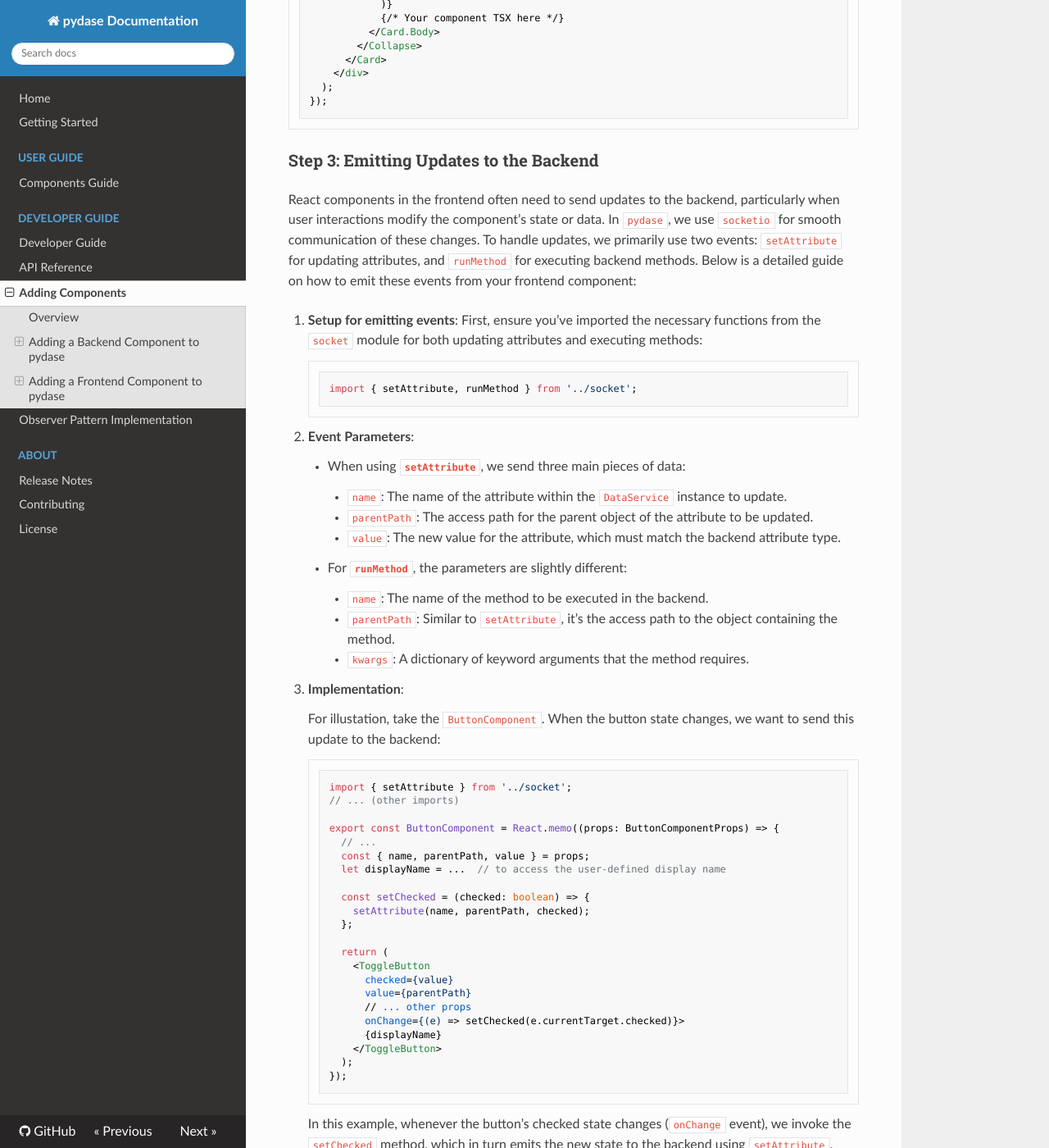
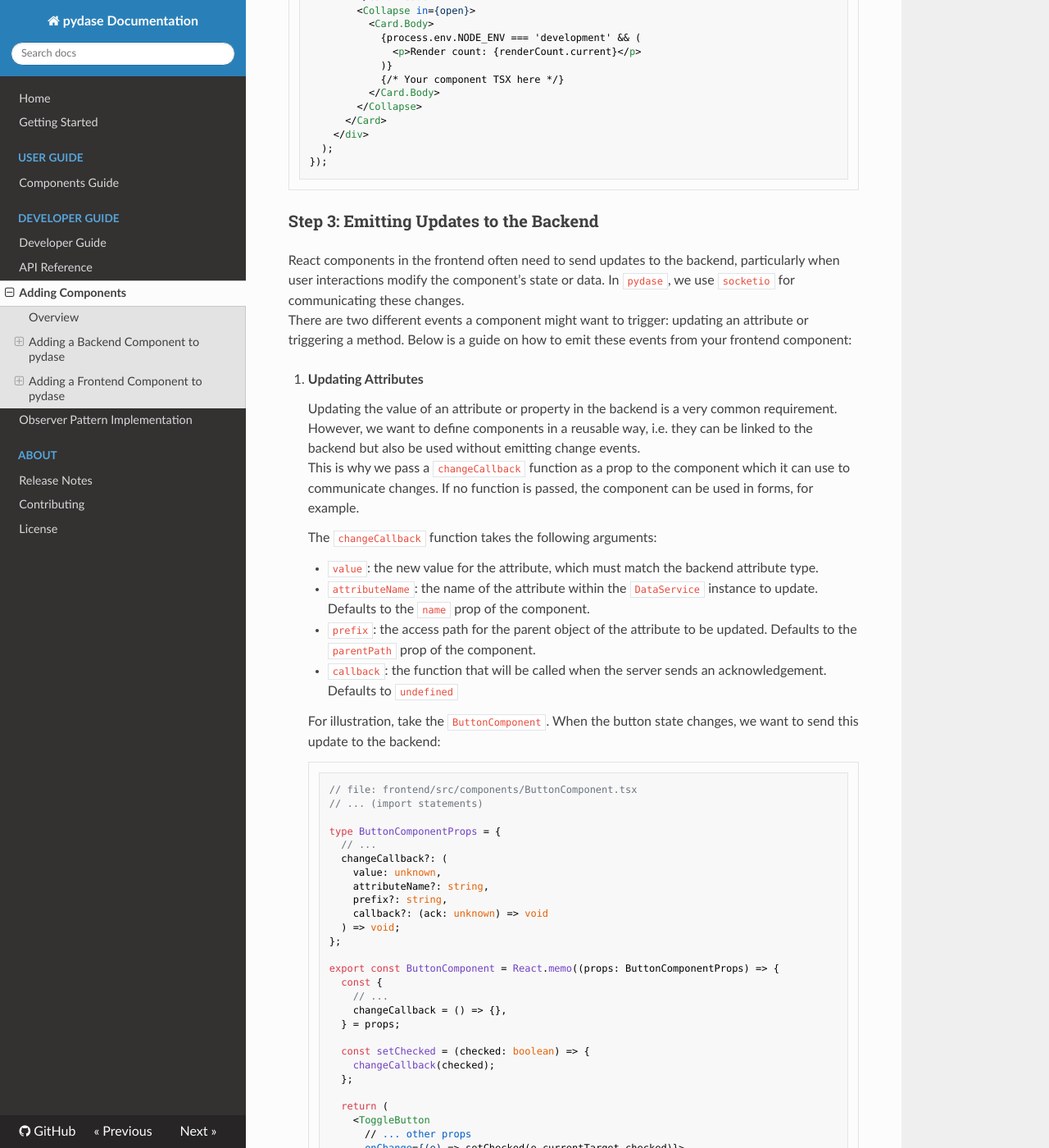
Before and after one commit to tiqi-group/pydase, an MkDocs documentation site: the page built from docs/dev-guide/Adding_Components.md, in a window 1280 px wide and 1400 px high, scrolled down 3955 px. Shown: the whole window at 82% size. Built offline with MkDocs 1.6.1, drawn with Linux system fonts in a browser that asks for light colours; nearby versions of some CDN libraries; some of the changed text lies outside the part shown.

Commit message:
updates Adding_Components.md to account for new component structure

````diff
--- a/docs/dev-guide/Adding_Components.md
+++ b/docs/dev-guide/Adding_Components.md
@@ -18,7 +18,7 @@ For example, for a `Image` component, create a file named `image.py`.
 
 ### Step 2: Define the Backend Class
 
-Within the newly created file, define a Python class representing the component. This class should inherit from `DataService` and contains the attributes that the frontend needs to render the component. Every public attribute defined in this class will synchronise across the clients. It can also contain methods which can be used to interact with the component from the backend.
+Within the newly created file, define a Python class representing the component. This class should inherit from `DataService` and contains the attributes that the frontend needs to render the component. Every public attribute defined in this class will synchronise across the clients. It can also contain (public) methods which you can provide for the user to interact with the component from the backend (or python clients).
 
 For the `Image` component, the class may look like this:
 
@@ -31,21 +31,25 @@ from pydase.data_service.data_service import DataService
 class Image(DataService):
     def __init__(
         self,
-        image_representation: bytes = b"",
     ) -> None:
-        self.image_representation = image_representation
         super().__init__()
+        self._value: str = ""
+        self._format: str = ""
 
-    # need to decode the bytes
-    def __setattr__(self, __name: str, __value: Any) -> None:
-        if __name == "value":
-            if isinstance(__value, bytes):
-                __value = __value.decode()
-        return super().__setattr__(__name, __value)
+    @property
+    def value(self) -> str:
+        return self._value
 
+    @property
+    def format(self) -> str:
+        return self._format
+
+    def load_from_path(self, path: Path | str) -> None:
+        # changing self._value and self._format
+        ...
 ```
 
-So, changing the `image_representation` will push the updated value to the browsers connected to the service.
+So, calling `load_from_path` will push the updated value and format to the browsers clients connected to the service.
 
 ### Step 3: Register the Backend Class
 
@@ -107,43 +112,41 @@ Write the React component code, following the structure and patterns used in exi
 For example, for the `Image` component, a template could look like this:
 
 ```tsx
-import { setAttribute, runMethod } from '../socket';  // use this when your component should sets values of attributes
-                                                      // or runs a method, respectively
-import { DocStringComponent } from './DocStringComponent';
 import React, { useEffect, useRef, useState } from 'react';
-import { WebSettingsContext } from '../WebSettings';
 import { Card, Collapse, Image } from 'react-bootstrap';
 import { DocStringComponent } from './DocStringComponent';
 import { ChevronDown, ChevronRight } from 'react-bootstrap-icons';
-import { getIdFromFullAccessPath } from '../utils/stringUtils';
 import { LevelName } from './NotificationsComponent';
 
 type ImageComponentProps = {
-  name: string;
-  parentPath?: string;
-  readOnly: boolean;
-  docString: string;
+  name: string;  // needed to create the fullAccessPath
+  parentPath: string;  // needed to create the fullAccessPath
+  readOnly: boolean;  // component changable through frontend?
+  docString: string;  // contains docstring of your component
+  displayName: string;  // name defined in the web_settings.json
+  id: string;  // unique identifier - created from fullAccessPath
   addNotification: (message: string, levelname?: LevelName) => void;
-  // Define your component specific props here
+  changeCallback?: (  // function used to communicate changes to the backend
+    value: unknown,
+    attributeName?: string,
+    prefix?: string,
+    callback?: (ack: unknown) => void
+  ) => void;
+  // component-specific properties
   value: string;
   format: string;
-}
+};
 
 export const ImageComponent = React.memo((props: ImageComponentProps) => {
-  const { name, parentPath, value, docString, format, addNotification } = props;
+  const { value, docString, format, addNotification, displayName, id } = props;
 
   const renderCount = useRef(0);
   const [open, setOpen] = useState(true);  // add this if you want to expand/collapse your component
-  const fullAccessPath = [parentPath, name].filter((element) => element).join('.');
-  const id = getIdFromFullAccessPath(fullAccessPath);
+  const fullAccessPath = [props.parentPath, props.name]
+    .filter((element) => element)
+    .join('.');
 
-  // Web settings contain the user-defined display name of the components (and possibly more later)
-  const webSettings = useContext(WebSettingsContext);
-  let displayName = name;
-
-  if (webSettings[fullAccessPath] && webSettings[fullAccessPath].displayName) {
-    displayName = webSettings[fullAccessPath].displayName;
-  }
+  // Your component logic here
 
   useEffect(() => {
     renderCount.current++;
@@ -151,13 +154,11 @@ export const ImageComponent = React.memo((props: ImageComponentProps) => {
 
   // This will trigger a notification if notifications are enabled.
   useEffect(() => {
-    addNotification(`${parentPath}.${name} changed to ${value}.`);
+    addNotification(`${fullAccessPath} changed.`);
   }, [props.value]);
 
-  // Your component logic here
-
   return (
-    <div className={'imageComponent'} id={id}>
+    <div className="component imageComponent" id={id}>
       {/* Add the Card and Collapse components here if you want to be able to expand and
        collapse your component.  */}
       <Card>
@@ -185,57 +186,98 @@ export const ImageComponent = React.memo((props: ImageComponentProps) => {
 
 ### Step 3: Emitting Updates to the Backend
 
-React components in the frontend often need to send updates to the backend, particularly when user interactions modify the component's state or data. In `pydase`, we use `socketio` for smooth communication of these changes. To handle updates, we primarily use two events: `setAttribute` for updating attributes, and `runMethod` for executing backend methods. Below is a detailed guide on how to emit these events from your frontend component:
+React components in the frontend often need to send updates to the backend, particularly when user interactions modify the component's state or data. In `pydase`, we use `socketio` for communicating these changes.<br>
+There are two different events a component might want to trigger: updating an attribute or triggering a method. Below is a guide on how to emit these events from your frontend component:
 
-1. **Setup for emitting events**:
-    First, ensure you've imported the necessary functions from the `socket` module for both updating attributes and executing methods:
+1. **Updating Attributes**
+
+    Updating the value of an attribute or property in the backend is a very common requirement. However, we want to define components in a reusable way, i.e. they can be linked to the backend but also be used without emitting change events.<br>
+    This is why we pass a `changeCallback` function as a prop to the component which it can use to communicate changes. If no function is passed, the component can be used in forms, for example.
+
+    The `changeCallback` function takes the following arguments:
+
+    - `value`: the new value for the attribute, which must match the backend attribute type.
+    - `attributeName`: the name of the attribute within the `DataService` instance to update. Defaults to the `name` prop of the component.
+    - `prefix`: the access path for the parent object of the attribute to be updated. Defaults to the `parentPath` prop of the component.
+    - `callback`: the function that will be called when the server sends an acknowledgement. Defaults to `undefined`
+
+    For illustration, take the `ButtonComponent`. When the button state changes, we want to send this update to the backend:
 
     ```tsx
-    import { setAttribute, runMethod } from '../socket';
-    ```
+    // file: frontend/src/components/ButtonComponent.tsx
+    // ... (import statements)
 
-2. **Event Parameters**:
-
-    - When using **`setAttribute`**, we send three main pieces of data:
-        - `name`: The name of the attribute within the `DataService` instance to update.
-        - `parentPath`: The access path for the parent object of the attribute to be updated.
-        - `value`: The new value for the attribute, which must match the backend attribute type.
-    - For **`runMethod`**, the parameters are slightly different:
-        - `name`: The name of the method to be executed in the backend.
-        - `parentPath`: Similar to `setAttribute`, it's the access path to the object containing the method.
-        - `kwargs`: A dictionary of keyword arguments that the method requires.
-
-3. **Implementation**:
-
-    For illustation, take the `ButtonComponent`. When the button state changes, we want to send this update to the backend:
-
-    ```tsx
-    import { setAttribute } from '../socket';
-    // ... (other imports)
+    type ButtonComponentProps = {
+      // ...
+      changeCallback?: (
+        value: unknown,
+        attributeName?: string,
+        prefix?: string,
+        callback?: (ack: unknown) => void
+      ) => void;
+    };
 
     export const ButtonComponent = React.memo((props: ButtonComponentProps) => {
-      // ...
-      const { name, parentPath, value } = props;
-      let displayName = ...  // to access the user-defined display name
+      const {
+        // ...
+        changeCallback = () => {},
+      } = props;
 
       const setChecked = (checked: boolean) => {
-        setAttribute(name, parentPath, checked);
+        changeCallback(checked);
       };
 
       return (
         <ToggleButton
-          checked={value}
-          value={parentPath}
           // ... other props
           onChange={(e) => setChecked(e.currentTarget.checked)}>
-          {displayName}
+          {/* component TSX */}
         </ToggleButton>
       );
     });
     ```
 
-    In this example, whenever the button's checked state changes (`onChange` event), we invoke the `setChecked` method, which in turn emits the new state to the backend using `setAttribute`.
+    In this example, whenever the button's checked state changes (`onChange` event), we invoke the `setChecked` method, which in turn emits the new state to the backend using `changeCallback`.
 
+2. **Triggering Methods**
+
+    To trigger method through your component, you can either use the `MethodComponent` (which will render a button in the frontend), or use the low-level `runMethod` function. Its parameters are slightly different to the `changeCallback` function:
+
+    - `name`: the name of the method to be executed in the backend.
+    - `parentPath`: the access path to the object containing the method.
+    - `kwargs`: a dictionary of keyword arguments that the method requires.
+
+    To see how to use the `MethodComponent` in your component, have a look at the `DeviceConnection.tsx` file. Here is an example that demonstrates the usage of the `runMethod` function (also, have a look at the `MethodComponent.tsx` file):
+
+    ```tsx
+    import { runMethod } from '../socket';
+    // ... (other imports)
+
+    type ComponentProps = {
+      name: string;
+      parentPath: string;
+      // ...
+    };
+
+    export const Component = React.memo((props: ComponentProps) => {
+      const {
+        name,
+        parentPath,
+        // ...
+      } = props;
+
+      // ...
+
+      const someFunction = () => {
+        // ...
+        runMethod(name, parentPath, {});
+      };
+
+      return (
+        {/* component TSX */}
+      );
+    });
+    ```
 
 ### Step 4: Add the New Component to the GenericComponent
 
@@ -282,15 +324,17 @@ Inside the `GenericComponent` function, add a new conditional branch to render t
     <ImageComponent
       name={name}
       parentPath={parentPath}
-      readOnly={attribute.readonly}
-      docString={attribute.doc}
+      docString={attribute.value['value'].doc}
+      displayName={displayName}
+      id={id}
       addNotification={addNotification}
+      changeCallback={changeCallback}
       // Add any other specific props for the ImageComponent here
       value={attribute.value['value']['value'] as string}
       format={attribute.value['format']['value'] as string}
     />
   );
-} else {
+} else if (...) {
   // other code
 ```
 
````
Also changed, not shown: other parts of docs/dev-guide/Adding_Components.md (+8 -5 lines).
